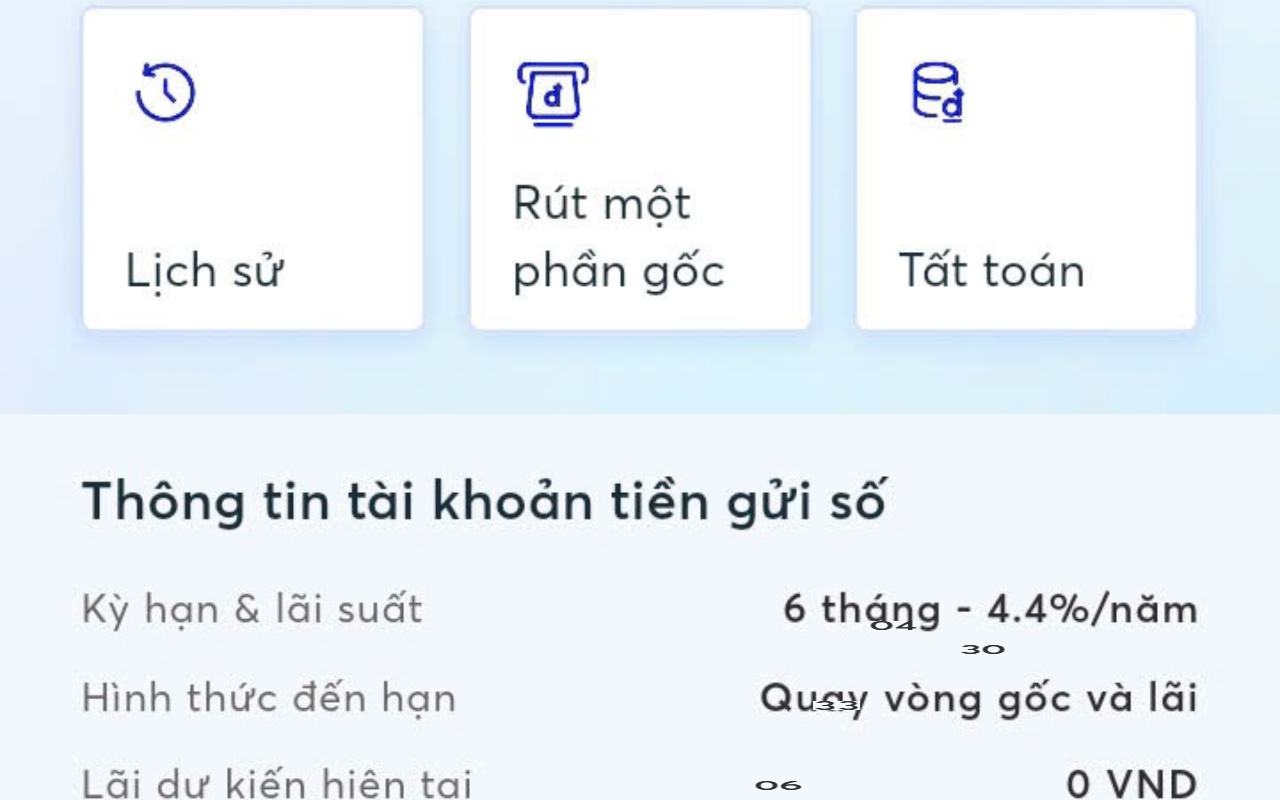
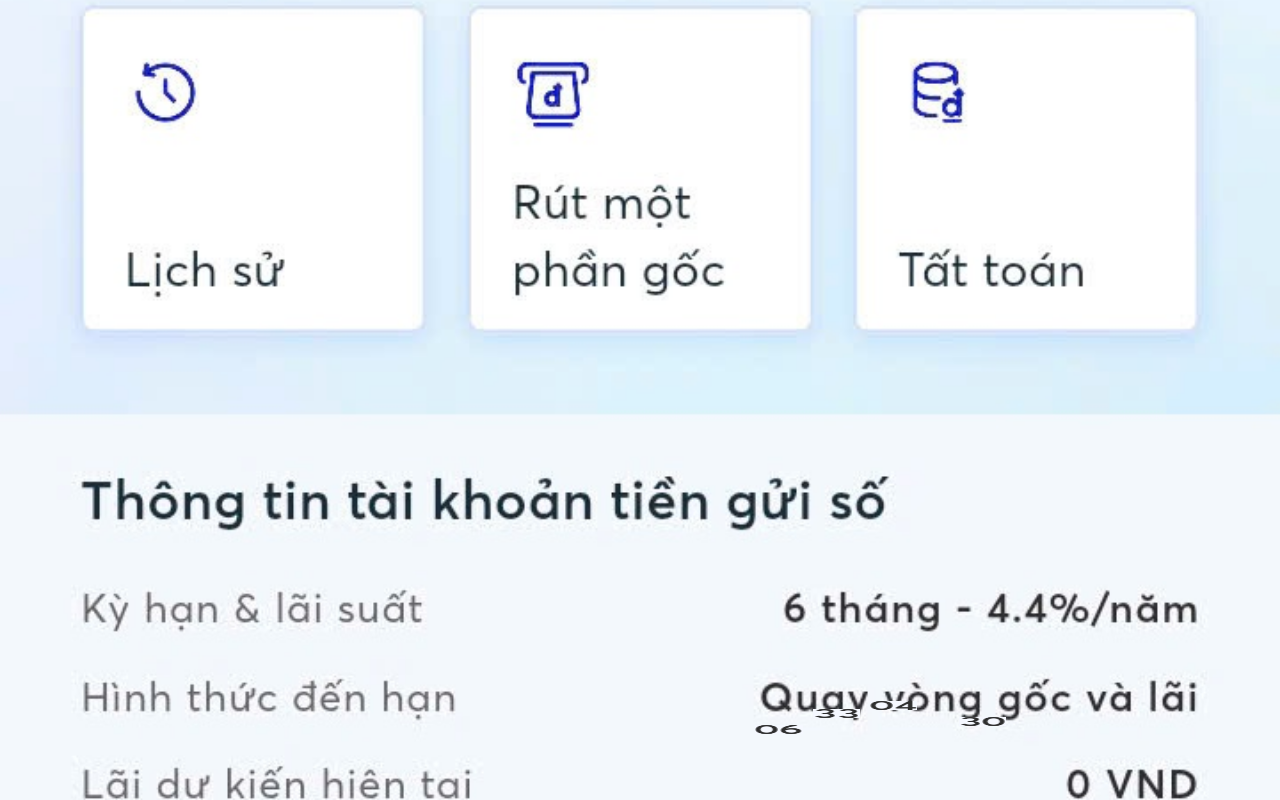
Before and after one commit to ltthang7678/mbbq, a plain HTML site: page index.html in a window 1280 px wide. Drawn offline with Linux system fonts and the light colour scheme.

Commit message:
Update style.css

```diff
--- a/style.css
+++ b/style.css
@@ -28,22 +28,22 @@ html, body {
 }/* Vị trí của từng khối thời gian theo viewport units */
 #hours {
   left: 59.02vw;  /* 639 / 1080 = ~59vw */ /* 2000 / 2340 = ~85.5vh */
-  top: 97.64vh; /* 2000 / 2340 = ~85.5vh */
+  top: 90.64vh; /* 2000 / 2340 = ~85.5vh */
 }
 
 #minutes {
   left: 63.54vw; /* 686 / 1080 = ~63.5vw */
-  top: 87.64vh;
+  top: 88.64vh;
 }
 
 #seconds {
   left: 68vw;  /* 733 / 1080 = ~68vw */
-  top: 77.64vh;
+  top: 87.64vh;
 }
 
 #days {
   left: 74.9vw;  /* 733 / 1080 = ~68vw */
-  top: 80.64vh;
+  top: 89.64vh;
 }
 
 /* Ảnh số */
```
